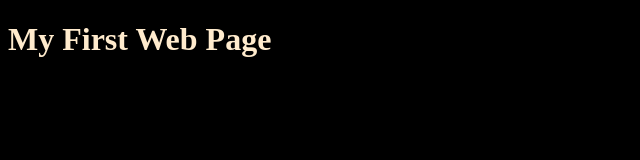
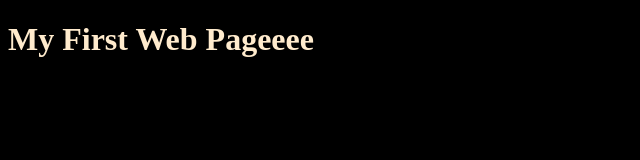
Before and after one commit to vin-git/vin-git.github.io, a plain HTML site: page webdev/index.html in a window 1280 px wide. Shown: the full height of the page, 0-640 px from the left. Drawn offline with Linux system fonts and the light colour scheme.

Commit message:
Update index.html

```diff
--- a/webdev/index.html
+++ b/webdev/index.html
@@ -8,7 +8,7 @@
 </head>
 
 <body style="background-color: black;">
-    <h1 style="color: blanchedalmond;">My First Web Page</h1>
+    <h1 style="color: blanchedalmond;">My First Web Pageeee</h1>
 </body>
 
 </html>
```
